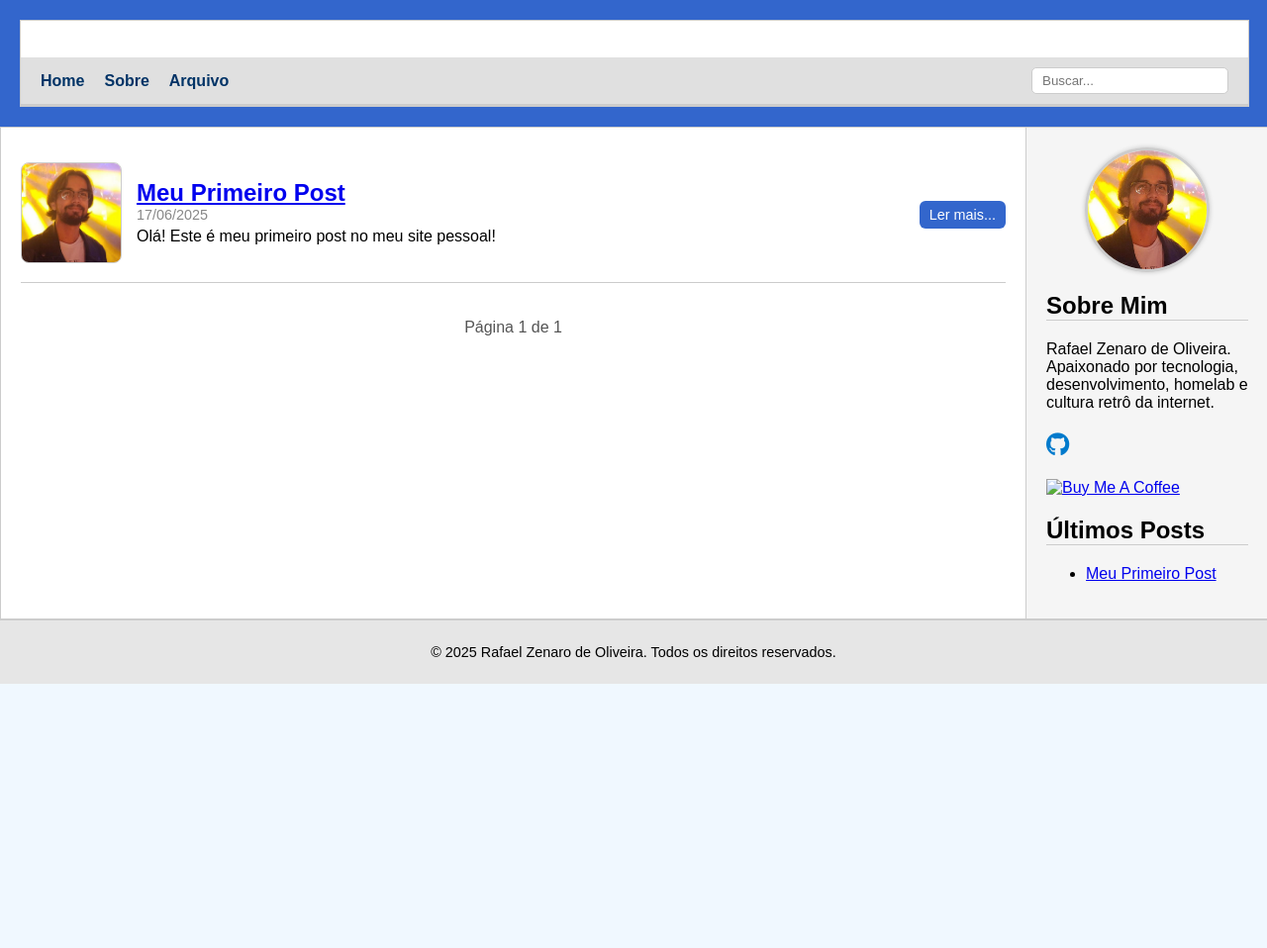
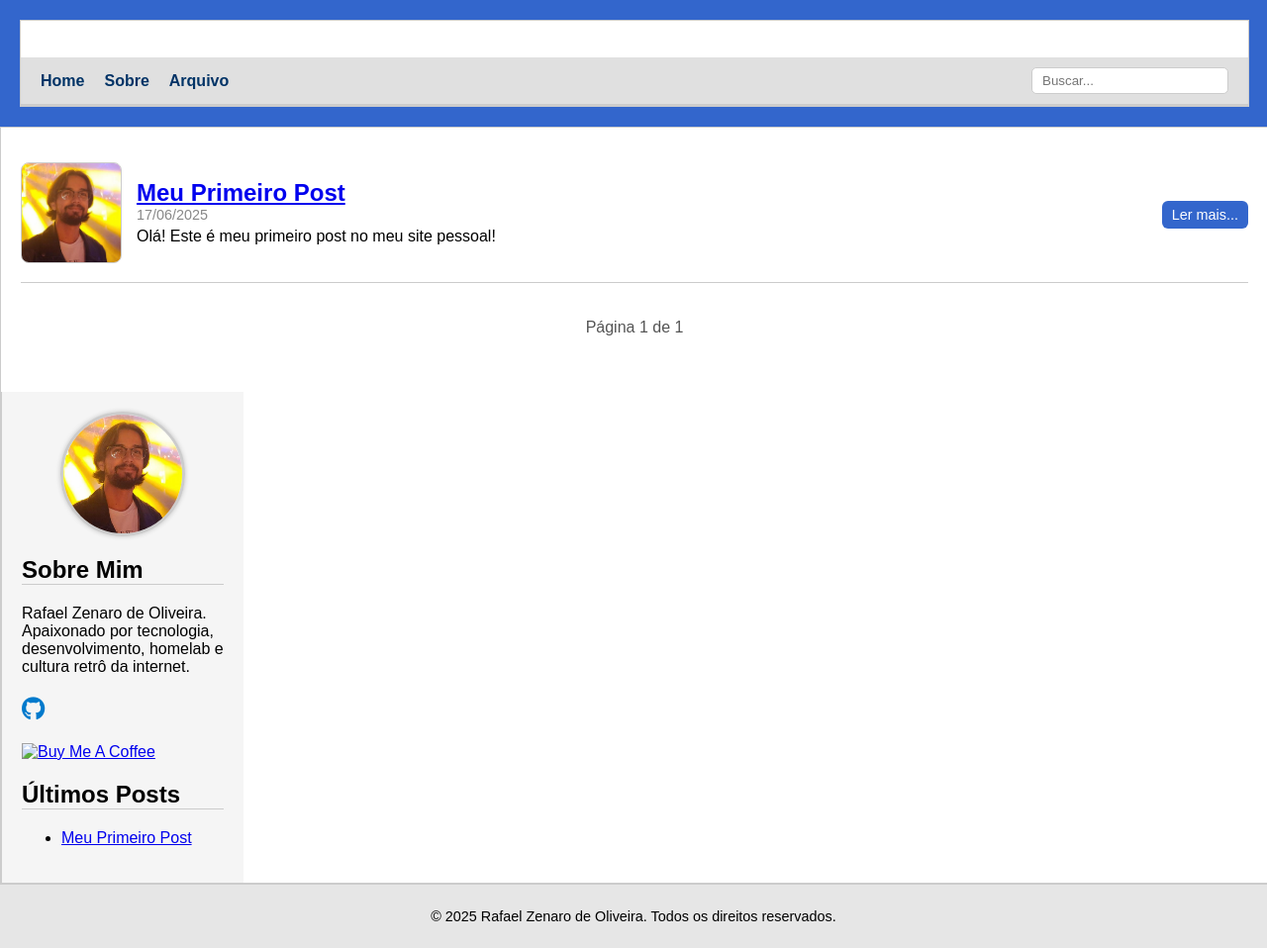
Before and after one commit to zenaror/zenaror.github.io, a Jekyll site: the page built from index.html, in a window 1280 px wide. Shown: the whole page at 99% size. Built offline with Jekyll 4.4.1, drawn with Linux system fonts in a browser that asks for light colours; the list of posts is cut into pages by our own code; before the commit the page ends 900 px from its top, so only the background shows below that.

Commit message:
Atualizar o style.css

```diff
--- a/assets/css/style.css
+++ b/assets/css/style.css
@@ -5,6 +5,12 @@
 color: #000;
 margin: 0;
 padding: 0;
+display: flex;
+flex-direction: column;
+}
+
+html, body {
+  height: 100%;
 }
 
 .container {
@@ -13,6 +19,9 @@
 margin: 0 auto;
 background-color: white;
 border: 1px solid #ccc;
+flex: 1;
+display: flex;
+flex-direction: column;
 }
 
 /* Layout padrão desktop */
```
